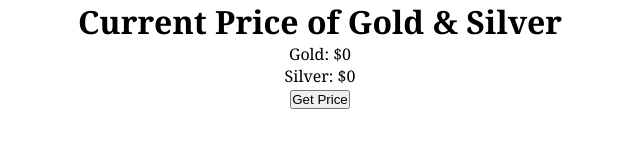
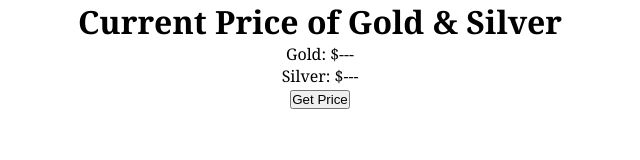
Before and after one commit to tonyern/investing-price-check, a React (Create React App) app: page / in a window 1280 px wide. Shown: the top 160 px of the page, without its empty margins (320-960 px from the left). Built offline with nearby package versions, Linux system fonts and the light colour scheme.

Commit message:
Placeholder --- default.

```diff
--- a/src/App.js
+++ b/src/App.js
@@ -9,8 +9,8 @@ const App = () => {
     metals: "XAU,XAG",
   };
 
-  const [silverPrice, setSilverPrice] = useState(0);
-  const [goldPrice, setGoldPrice] = useState(0);
+  const [silverPrice, setSilverPrice] = useState("---");
+  const [goldPrice, setGoldPrice] = useState("---");
 
   const fetchAPI = () => {
     axios
```
